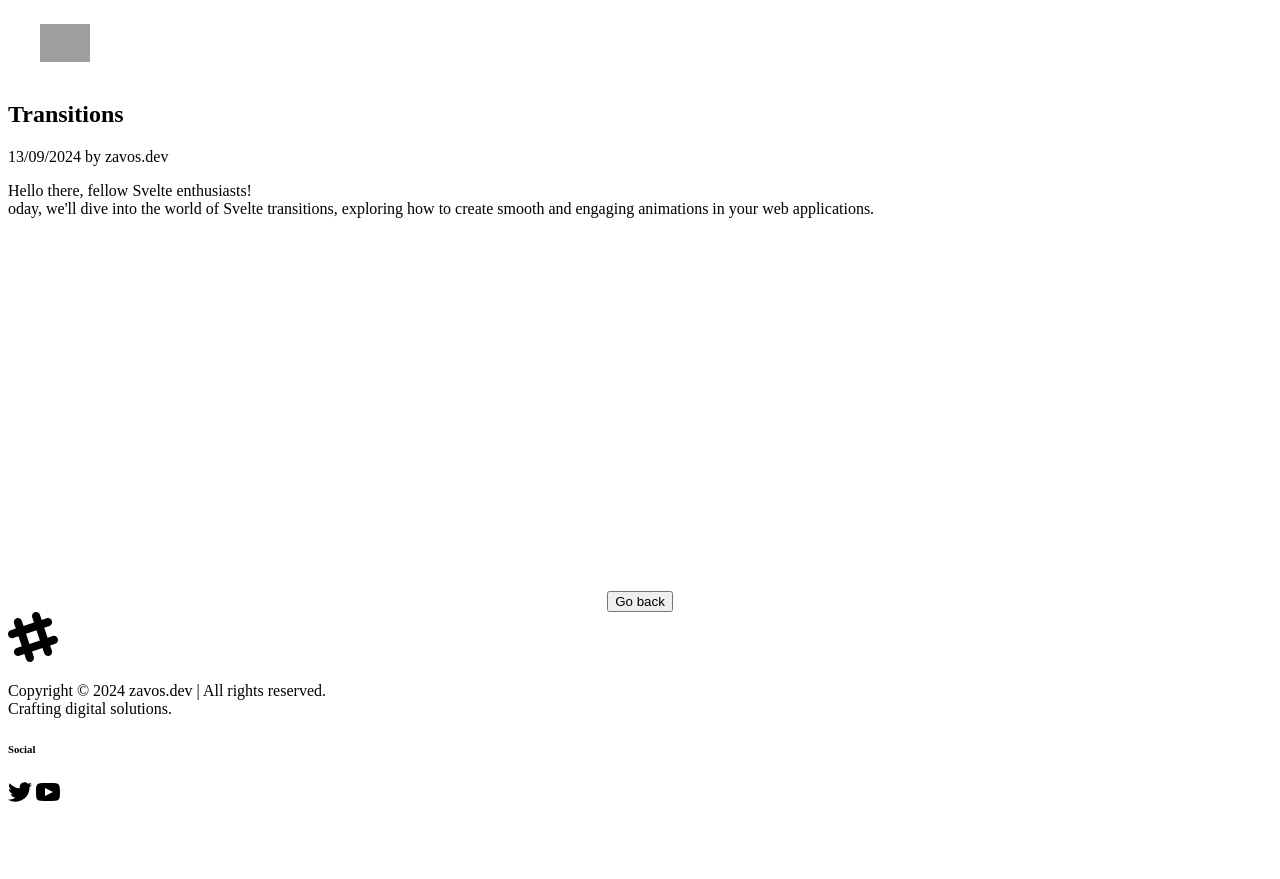
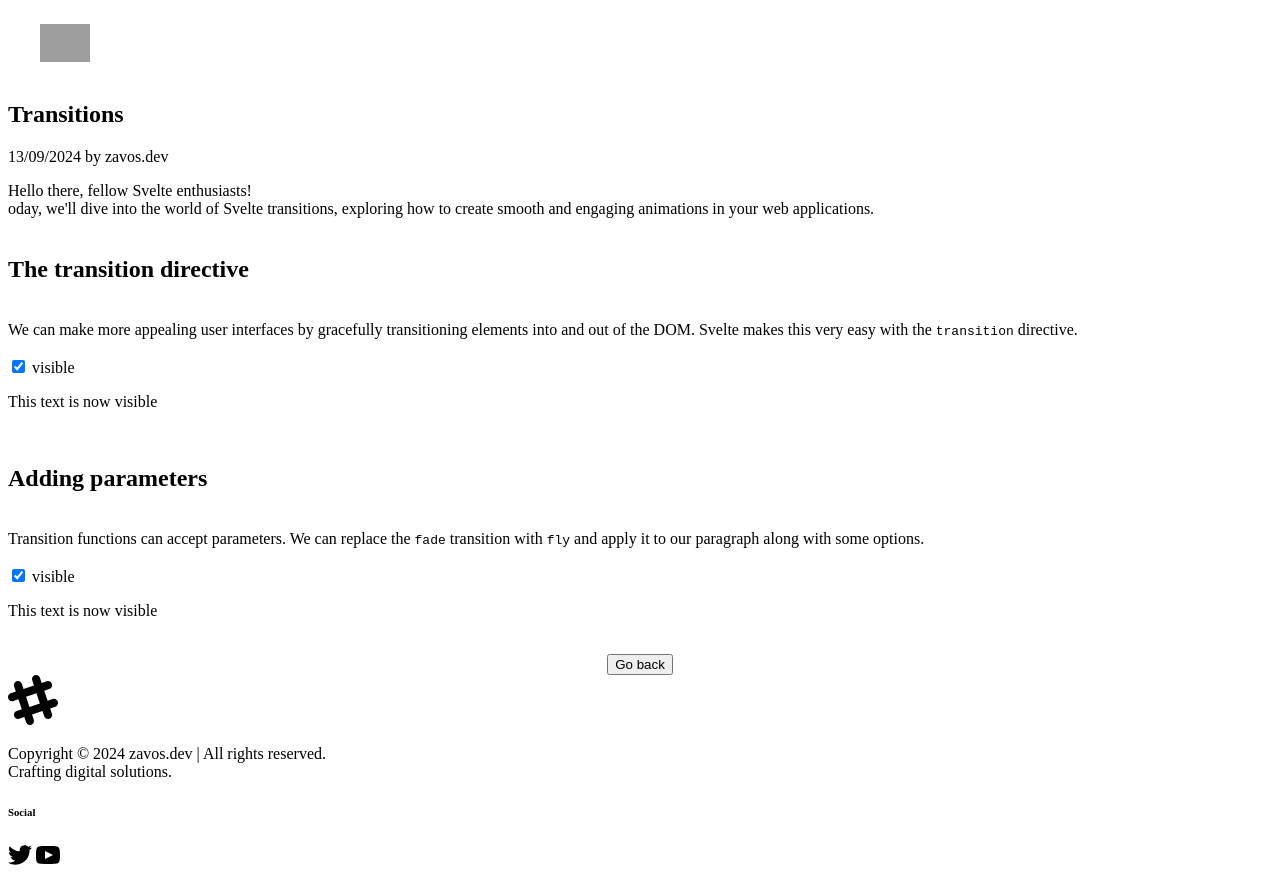
Before and after one commit to kzavos/svelte-training, a SvelteKit app: page /projects/project-9 in a window 1280 px wide. Before the commit the page ends 816 px from the top, so only its background shows below. Built offline with nearby package versions, Linux system fonts and the light colour scheme; grey boxes are pictures that could not be loaded.

Commit message:
add the first 2 transition examples on my article

```diff
--- a/src/routes/projects/project-9/+page.svelte
+++ b/src/routes/projects/project-9/+page.svelte
@@ -1,4 +1,8 @@
 <script>
+	import { fade } from 'svelte/transition';
+	import { fly } from 'svelte/transition';
+	let visible = true;
+	let visible2 = true;
 </script>
 
 <article class="container mx-auto max-w-3xl break-words px-4 py-8">
@@ -13,6 +17,43 @@
 		transitions, exploring how to create smooth and engaging animations in your web applications.<br
 		/>
 	</div>
+	<br />
+	<div class="prose text-3xl font-bold">
+		<h1>The transition directive</h1>
+		<br />
+	</div>
+	<div class="prose text-lg leading-relaxed">
+		We can make more appealing user interfaces by gracefully transitioning elements into and out of
+		the DOM. Svelte makes this very easy with the <code>transition</code> directive.
+	</div>
+	<br />
+	<label>
+		<input type="checkbox" bind:checked={visible} />
+		visible
+	</label>
+	<br />
+	{#if visible}
+		<p transition:fade>This text is now visible</p>
+	{/if}
+	<br />
+	<div class="prose text-3xl font-bold">
+		<h1>Adding parameters</h1>
+		<br />
+	</div>
+	<div class="prose text-lg leading-relaxed">
+		Transition functions can accept parameters. We can replace the <code>fade</code> transition with
+		<code>fly</code> and apply it to our paragraph along with some options.
+	</div>
+	<br />
+	<label>
+		<input type="checkbox" bind:checked={visible2} />
+		visible
+	</label>
+	<br />
+	{#if visible2}
+		<p transition:fly={{ y: 200, duration: 2000 }}>This text is now visible</p>
+	{/if}
+	<br />
 </article>
 
 <style>
```
